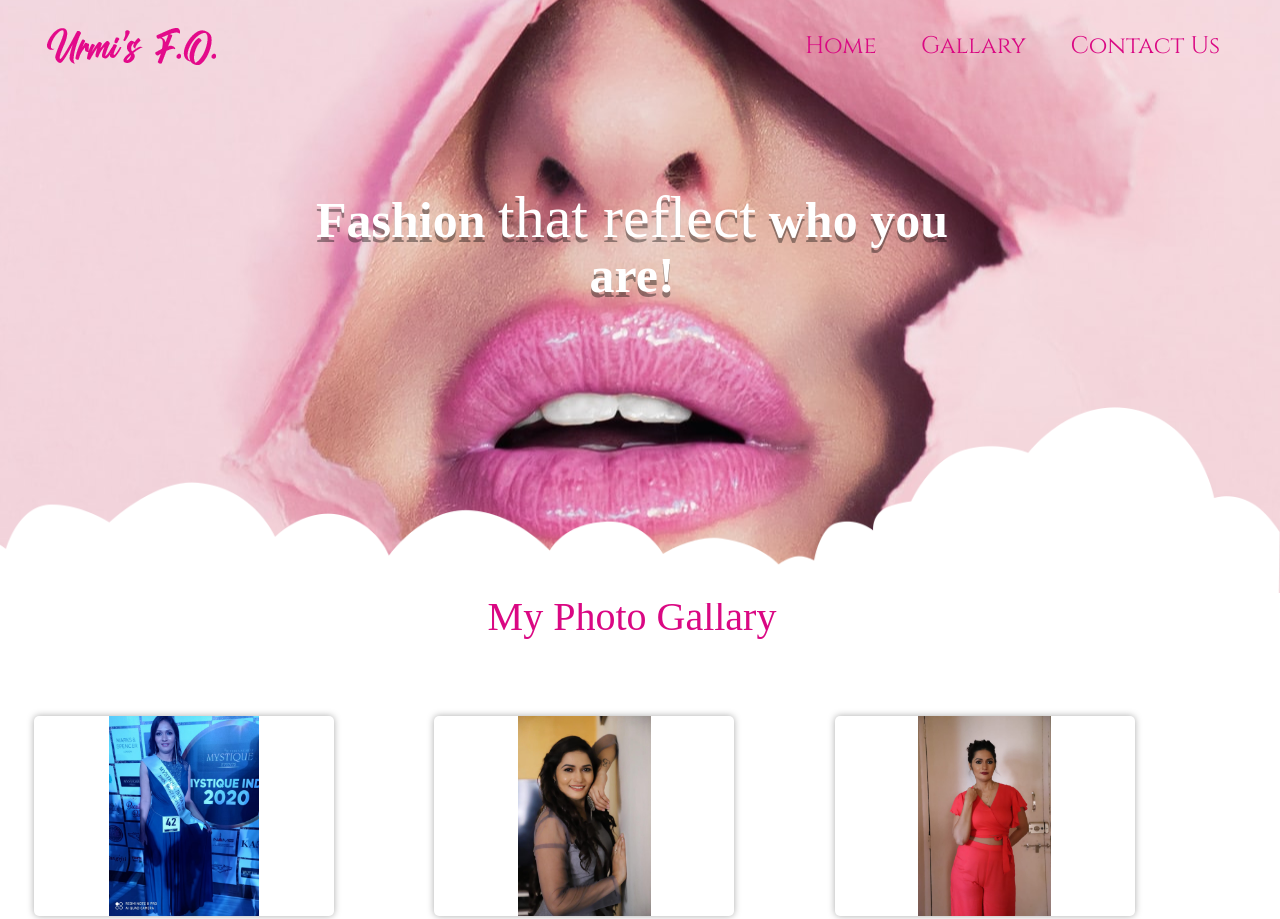
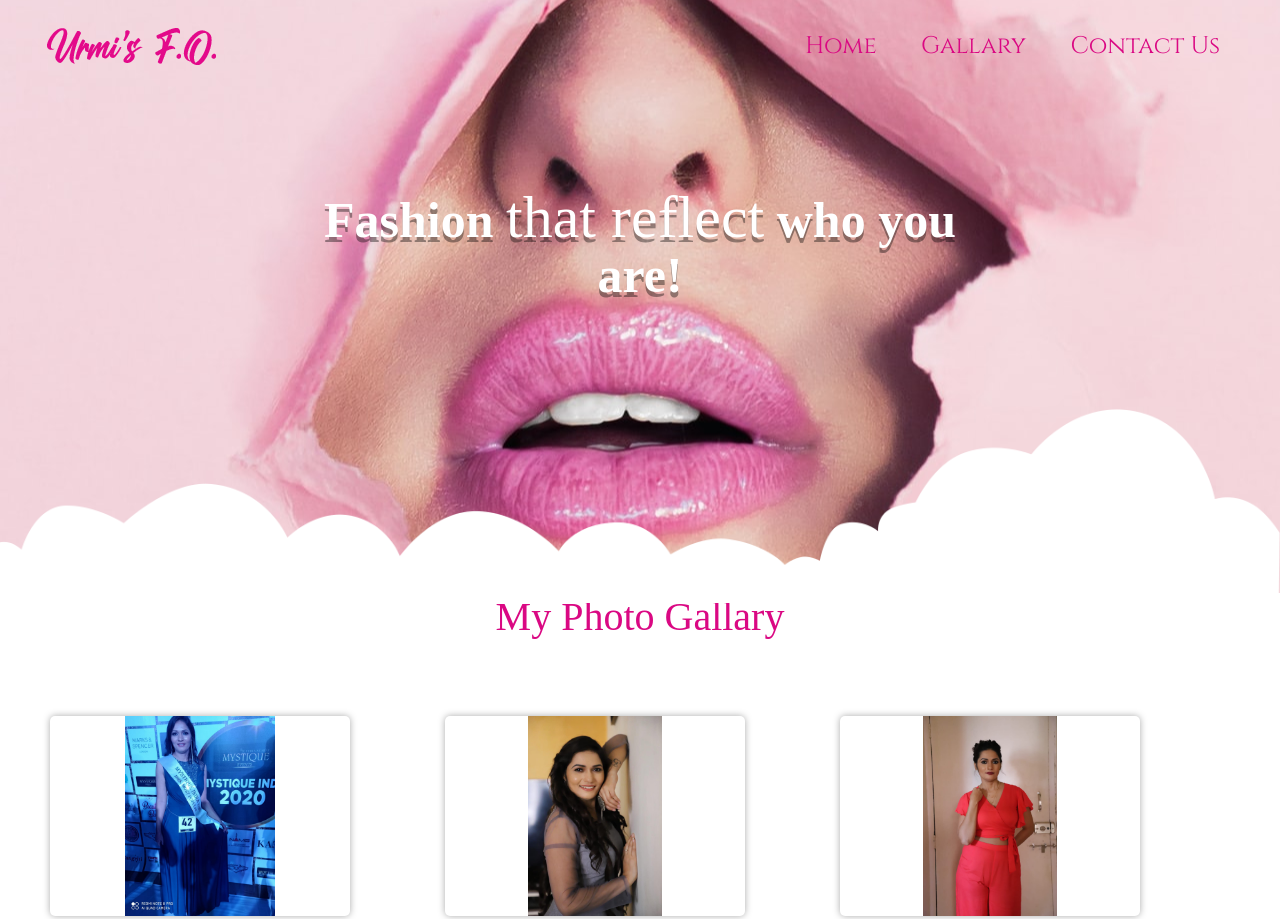
Before and after one commit to sidharth1017/UrmisFashionOptimist.github.io, a plain HTML site: page gallary.html in a window 1280 px wide. Shown: the top 919 px of the page. Drawn offline with nearby package versions, Linux system fonts and the light colour scheme.

Commit message:
Update gallary.html

```diff
--- a/gallary.html
+++ b/gallary.html
@@ -18,7 +18,7 @@
 </head>
 <style>
     section {
-    margin-left: -16px;
+    margin-left: auto;
 }
 </style>
 <body>
```
